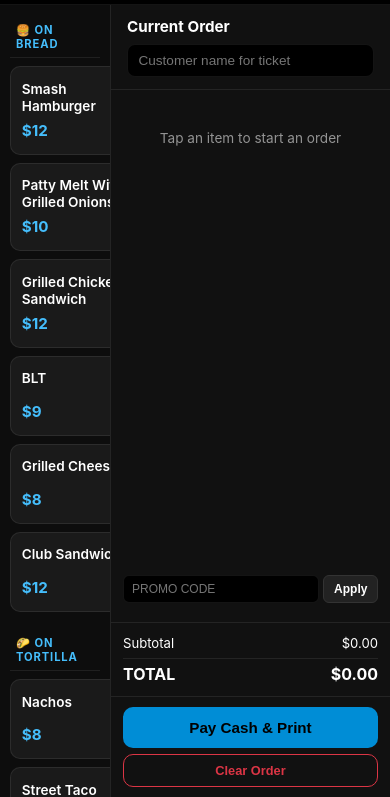
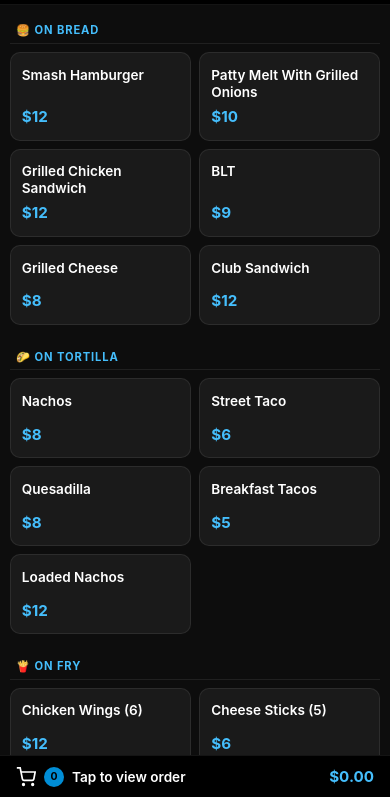
Before and after one commit to LuxTJ/eden-grill, a website: page index.html in a window 390 px wide. Shown: the part 47-844 px from the top of the page. Drawn offline with Linux system fonts and the light colour scheme.

Commit message:
fix: mobile responsive — sidebar becomes slide-up overlay with bottom order bar

```diff
--- a/index.html
+++ b/index.html
@@ -164,6 +164,19 @@
   </div>
 </div>
 
+<!-- Mobile bottom order bar -->
+<div class="mobile-order-bar" id="mobile-order-bar" onclick="toggleMobileSidebar()">
+  <div class="mobile-order-bar-inner">
+    <div class="mobile-order-bar-left">
+      <svg width="20" height="20" viewBox="0 0 24 24" fill="none" stroke="currentColor" stroke-width="2"><circle cx="9" cy="21" r="1"/><circle cx="20" cy="21" r="1"/><path d="M1 1h4l2.68 13.39a2 2 0 002 1.61h9.72a2 2 0 002-1.61L23 6H6"/></svg>
+      <span class="mobile-order-bar-badge" id="mobile-order-count">0</span>
+      <span id="mobile-order-label">Tap to view order</span>
+    </div>
+    <div class="mobile-order-bar-total" id="mobile-order-total">$0.00</div>
+  </div>
+</div>
+<div class="sidebar-backdrop" id="sidebar-backdrop" onclick="closeMobileSidebar()"></div>
+
 <div id="print-area"></div>
 
 <script src="capacitor-bridge.js"></script>
@@ -316,6 +329,31 @@ function addFromModifier() {
 }
 
 /* ── Sidebar ── */
+function updateMobileBar() {
+  var count = cart.reduce(function(s, i) { return s + i.quantity; }, 0);
+  var total = cart.reduce(function(s, i) { return s + i.unitTotal * i.quantity; }, 0);
+  document.getElementById('mobile-order-count').textContent = count;
+  document.getElementById('mobile-order-label').textContent = count > 0 ? count + ' item' + (count !== 1 ? 's' : '') + ' — tap to view' : 'Tap to view order';
+  document.getElementById('mobile-order-total').textContent = '$' + total.toFixed(2);
+}
+
+function toggleMobileSidebar() {
+  var sidebar = document.getElementById('pos-sidebar');
+  var backdrop = document.getElementById('sidebar-backdrop');
+  if (sidebar.classList.contains('open')) {
+    sidebar.classList.remove('open');
+    backdrop.classList.remove('active');
+  } else {
+    sidebar.classList.add('open');
+    backdrop.classList.add('active');
+  }
+}
+
+function closeMobileSidebar() {
+  document.getElementById('pos-sidebar').classList.remove('open');
+  document.getElementById('sidebar-backdrop').classList.remove('active');
+}
+
 function renderSidebar() {
   var items = document.getElementById('sidebar-items');
   if (cart.length === 0) {
@@ -354,6 +392,7 @@ function renderSidebar() {
     discRow.style.display = 'none';
     document.getElementById('sidebar-total').textContent = '$' + subtotal.toFixed(2);
   }
+  updateMobileBar();
 }
 
 function changeQty(i, delta) {
@@ -418,6 +457,7 @@ async function placeOrder() {
   localStorage.setItem(STORAGE_KEY, JSON.stringify(all));
 
   document.getElementById('order-confirmation').classList.add('active');
+  closeMobileSidebar();
   document.getElementById('confirmation-text').textContent =
     'Order #' + order.id.replace('ORD-','') + ' for ' + name + ' — Printing receipts... Hand customer copy to guest, kitchen copy to cook.';
   document.getElementById('btn-print-kitchen').style.display = 'none';
--- a/styles.css
+++ b/styles.css
@@ -467,7 +467,97 @@ body { display: flex; flex-direction: column; height: 100dvh; }
 .report-del-btn { background: none; border: none; color: var(--danger); cursor: pointer; font-size: 0.8rem; padding: 0 2px; line-height: 1; }
 .report-order-items { font-size: 0.75rem; color: var(--text-dim); margin-top: 3px; }
 
-/* Responsive */
+/* Mobile order bar (hidden on desktop) */
+.mobile-order-bar {
+  display: none;
+  position: fixed;
+  bottom: 0;
+  left: 0;
+  right: 0;
+  z-index: 150;
+  background: #000;
+  border-top: 1px solid var(--border);
+  padding: 0.65rem 1rem;
+  cursor: pointer;
+}
+.mobile-order-bar-inner {
+  display: flex;
+  align-items: center;
+  justify-content: space-between;
+}
+.mobile-order-bar-left {
+  display: flex;
+  align-items: center;
+  gap: 0.5rem;
+  font-size: 0.85rem;
+  font-weight: 600;
+}
+.mobile-order-bar-total {
+  font-size: 0.95rem;
+  font-weight: 700;
+  color: var(--accent-light);
+}
+.mobile-order-bar-badge {
+  background: var(--accent);
+  color: #000;
+  font-size: 0.65rem;
+  font-weight: 700;
+  width: 20px;
+  height: 20px;
+  border-radius: 50%;
+  display: flex;
+  align-items: center;
+  justify-content: center;
+}
+
+/* Mobile: sidebar becomes slide-up overlay */
+@media (max-width: 767px) {
+  .pos-workspace { display: block; }
+
+  .pos-menu-panel {
+    width: 100%;
+    overflow-y: auto;
+    padding-bottom: 60px; /* space for bottom bar */
+  }
+
+  .pos-sidebar {
+    position: fixed;
+    bottom: 0;
+    left: 0;
+    right: 0;
+    width: 100%;
+    max-width: 100%;
+    min-width: 0;
+    max-height: 85vh;
+    border-left: none;
+    border-top: 1px solid var(--border);
+    border-radius: 16px 16px 0 0;
+    transform: translateY(100%);
+    transition: transform 0.25s ease;
+    z-index: 200;
+  }
+  .pos-sidebar.open { transform: translateY(0); }
+
+  .mobile-order-bar { display: block; }
+
+  /* Dim background when sidebar open */
+  .sidebar-backdrop {
+    display: none;
+    position: fixed;
+    inset: 0;
+    background: rgba(0,0,0,0.6);
+    z-index: 199;
+  }
+  .sidebar-backdrop.active { display: block; }
+}
+
+/* Desktop: hide mobile-only elements */
+@media (min-width: 768px) {
+  .mobile-order-bar { display: none !important; }
+  .sidebar-backdrop { display: none !important; }
+}
+
+/* Responsive — desktop breakpoints */
 @media (min-width: 768px) {
   .pos-section-items { grid-template-columns: repeat(auto-fill, minmax(160px, 1fr)); }
   .modifier-panel { border-radius: 16px; }
```
Also changed, not shown: .omo/run-continuation/ses_07ef2a487ffe1wXk9oxk1talky.json.
